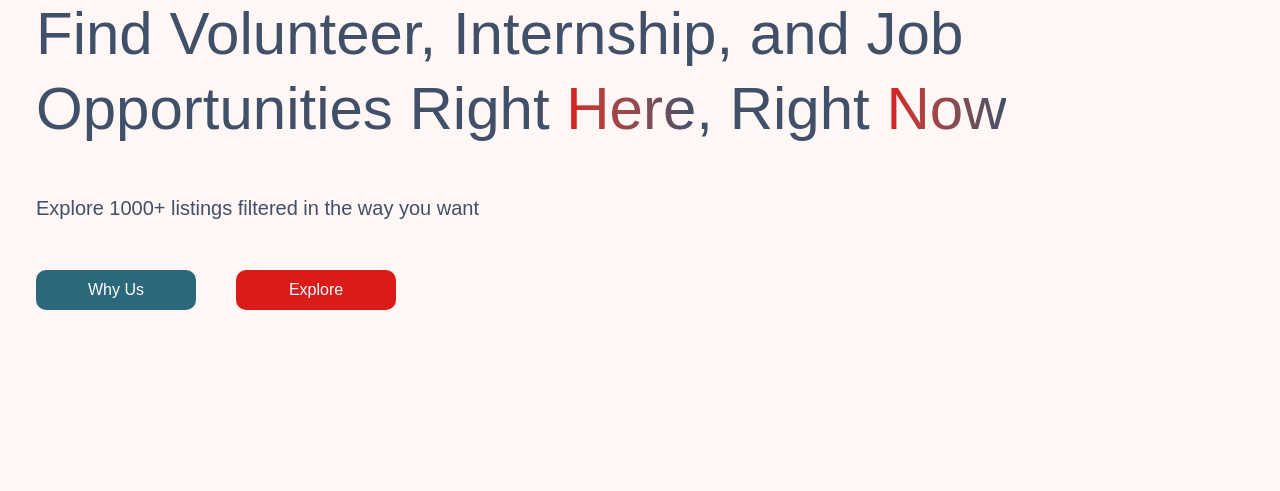
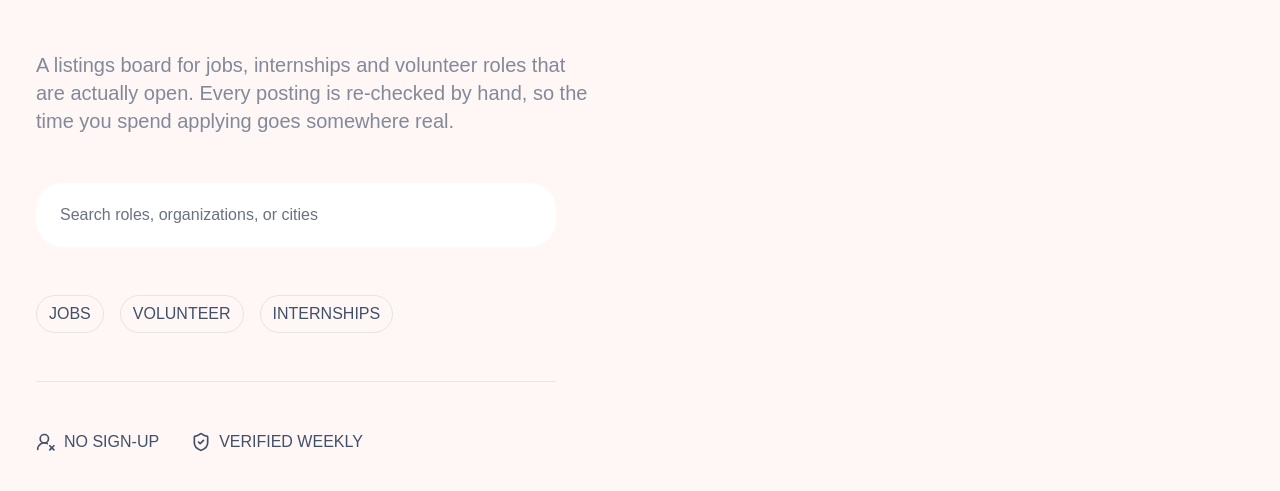
Before and after one commit to shunter09/AvenueSeekers, a Next.js app: page / in a window 1280 px wide. Shown: the part 294-785 px from the top of the page. Built offline with nearby package versions, Linux system fonts and the light colour scheme; no server answers; a web font is replaced by a local one.

Commit message:
Removed explore BTNComponent2 import and added Search component import and lucide-react import icons. Added Search bar for main page, tags (Jobs, Volunteer, and Internships), and lucide-react icons. Added const linkTransition for links. Edited comments

```diff
--- a/app/page.tsx
+++ b/app/page.tsx
@@ -1,8 +1,7 @@
 
-
-import BTNComponent2 from "@/app/components/explorebtn";
 import SubscribeUser from "@/app/components/subscribeUser";
-
+import Search from "@/app/components/search";
+import {ShieldCheck, UserRoundX} from "lucide-react";
 
 
 
@@ -33,10 +32,11 @@ const stats = [
     },
 ];
 
+const linkTransition = "border rounded-full px-3 py-1.5  text-center transition-colors duration-300 hover:text-[#db1a1a]/60 focus-visible:text-[#db1a1a] hover:border-[#db1a1a]/60 focus-visible:outline-2 focus-visible:outline-[#2c687b]"
 export default function Home() {
     return (
         <main>
-            {/* Page 1: The Hero section */}
+            {/* Page 1: The Hero section*/}
             <section className="flex min-h-[calc(100dvh-5.25rem)] snap-start flex-col justify-center gap-8 px-5 py-12 text-[#405068] md:gap-12 md:px-9">
                 <h1 className="max-w-5xl text-4xl leading-tight sm:text-5xl md:text-6xl md:leading-tight">
                     Find Volunteer, Internship, and Job Opportunities Right{" "}
@@ -49,18 +49,29 @@ export default function Home() {
                     </span>
                 </h1>
 
-                <p className="text-lg md:text-xl">
-                    Explore 1000+ listings filtered in the way you want
+                <p className="opacity-65 max-w-140 text-lg md:text-xl">
+                    A listings board for jobs, internships and volunteer roles that are actually open. Every posting is re-checked by hand, so the time you spend applying goes somewhere real.
                 </p>
 
-                <div className="flex flex-col gap-4 sm:flex-row sm:gap-10">
-                    <a
-                        href="#why-us"
-                        className="flex h-10 w-full items-center justify-center rounded-lg bg-[#2c687b] text-white transition hover:bg-[#2c687b]/80 focus-visible:outline-2 focus-visible:outline-offset-2 focus-visible:outline-[#2c687b] sm:w-40"
-                    >
-                        Why Us
-                    </a>
-                    <BTNComponent2/>
+                <div className="max-w-130 flex flex-row">
+                    <Search  placeholder="Search roles, organizations, or cities"/>
+                </div>
+                <div className="text-md flex gap-4 ">
+                    <a href="/Jobs" className={linkTransition}>JOBS</a>
+                    <a href="/Volunteer" className={linkTransition}>VOLUNTEER</a>
+                    <a href="/Jobs" className={linkTransition}>INTERNSHIPS</a>
+                </div>
+                <div className="h-px w-full max-w-130 bg-[#405068]/10" aria-hidden="true"/>
+                <div className="flex flex-row flex-wrap items-center  gap-x-8 gap-y-2 text-base">
+                    <div className="flex items-center gap-2">
+                        <UserRoundX className="h-5 w-5" aria-hidden="true" focusable="false"/>
+                        <span>NO SIGN-UP</span>
+                    </div>
+
+                    <div className="flex items-center gap-2">
+                        <ShieldCheck className="h-5 w-5" aria-hidden="true" focusable="false"/>
+                        <span>VERIFIED WEEKLY</span>
+                    </div>
                 </div>
             </section>
 
@@ -77,7 +88,7 @@ export default function Home() {
                 </section>
             ))}
 
-            {/* The Why us section */}
+            {/* The Why us section*/}
             <section
                 id="why-us"
                 className="flex min-h-[calc(100dvh-5.25rem)] snap-start flex-col items-center justify-center bg-white px-5 py-12 md:px-9"
```
